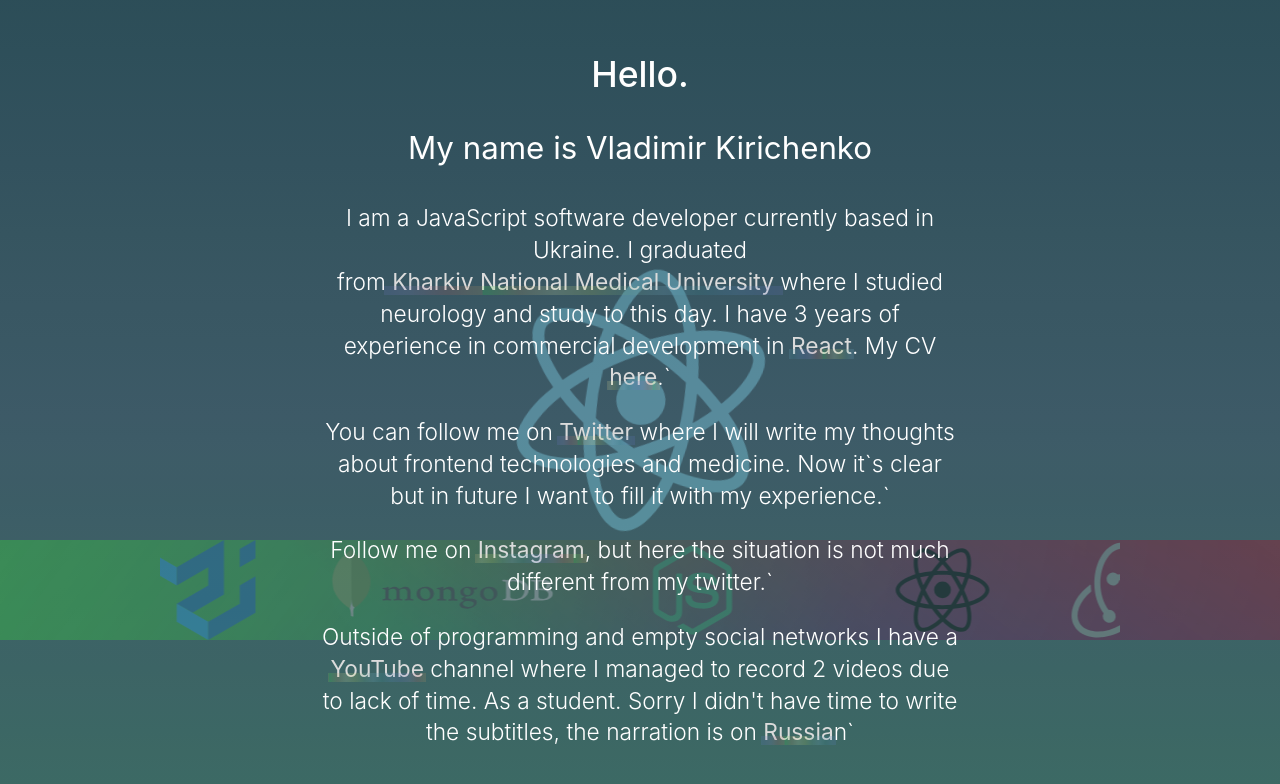
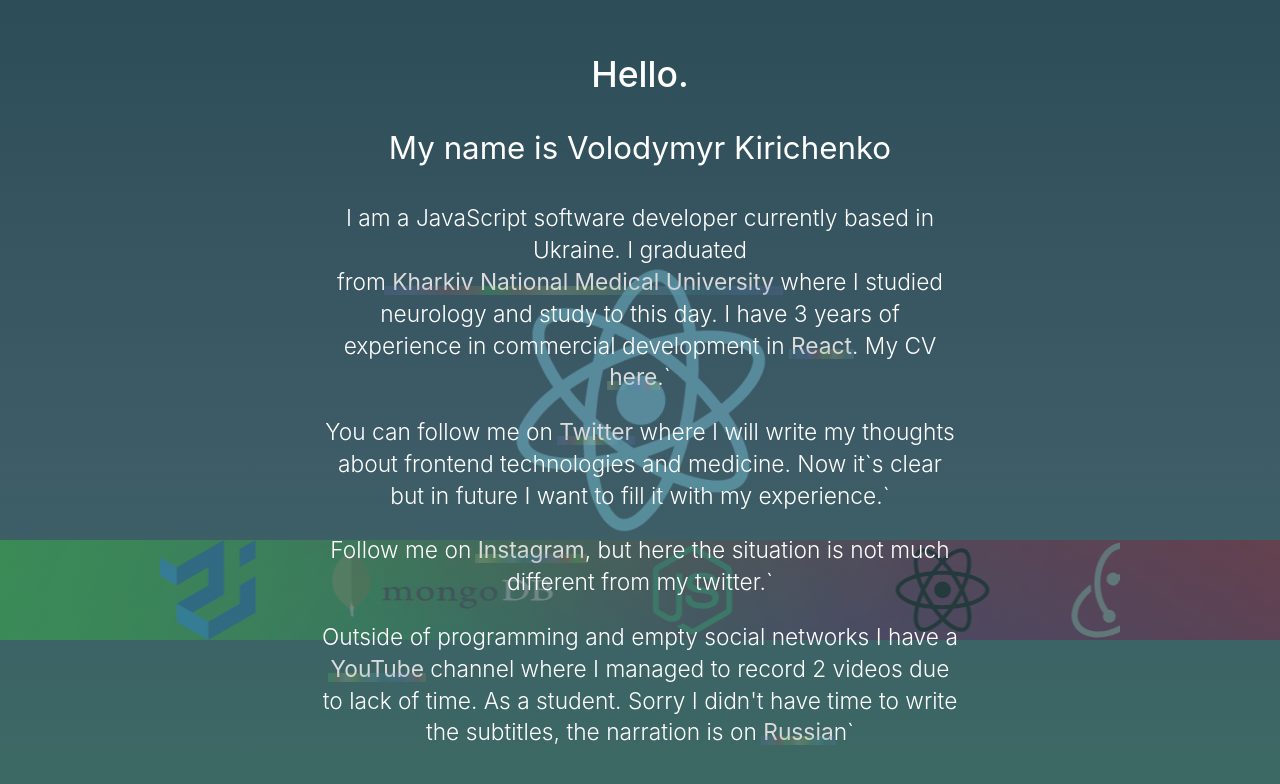
Before and after one commit to vldmrkrchnk/my_cv, a React (Create React App) app: page / in a window 1280 px wide. Shown: the top 784 px of the page. Built offline with nearby package versions, Linux system fonts and the light colour scheme.

Commit message:
change name

```diff
--- a/public/index.html
+++ b/public/index.html
@@ -9,7 +9,7 @@
     <link rel="apple-touch-icon" href="%PUBLIC_URL%/logo192.png" />
 
     <link rel="manifest" href="%PUBLIC_URL%/manifest.json" />
-    <title>Kirichenko Vladimir</title>
+    <title>Volodymyr Kirichenko </title>
   </head>
   <body>
     <noscript>You need to enable JavaScript to run this app.</noscript>
--- a/src/Bio.jsx
+++ b/src/Bio.jsx
@@ -4,7 +4,7 @@ const Bio = () => {
   return (
     <div class="bio-wrapper">
       <h1>Hello.</h1>
-      <p id="title">My name is Vladimir Kirichenko</p>
+      <p id="title">My name is Volodymyr Kirichenko</p>
       <p>
         I am a JavaScript software developer currently based in Ukraine. I
         graduated from
```
